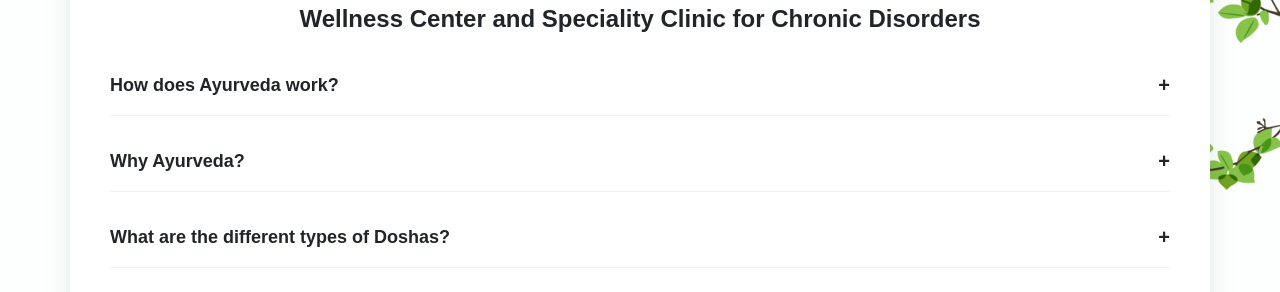
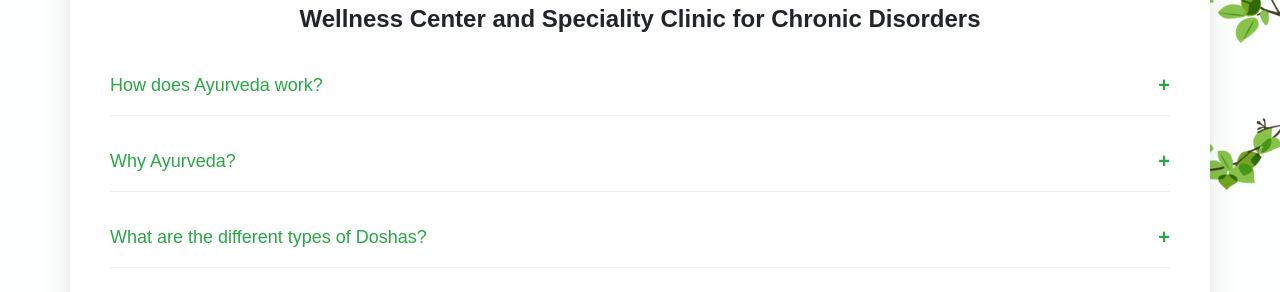
Before and after one commit to rajeshthap/Ayurveda, a React (Create React App) app: page /Faqs in a window 1280 px wide. Shown: the part 508-800 px from the top of the page. Built offline with nearby package versions, Linux system fonts and the light colour scheme.

Commit message:
faq css update

```diff
--- a/src/assets/css/Faqs.css
+++ b/src/assets/css/Faqs.css
@@ -17,17 +17,21 @@
 }
 
 .faq-question.active {
-  color: #007bff; /* Blue color like in screenshots */
+  color: #007bff;
+  /* Blue color like in screenshots */
 }
 
 .faq-question h4 {
   margin: 0;
   font-size: 18px;
+  color: #28a745 !important;
+  font-weight: 400 !important;
 }
 
 .faq-icon {
   font-size: 20px;
   font-weight: bold;
+  color: #28a745 !important;
 }
 
 .faq-answer {
```
